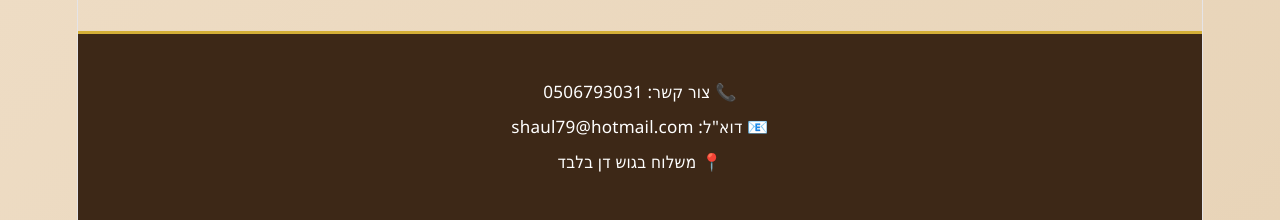
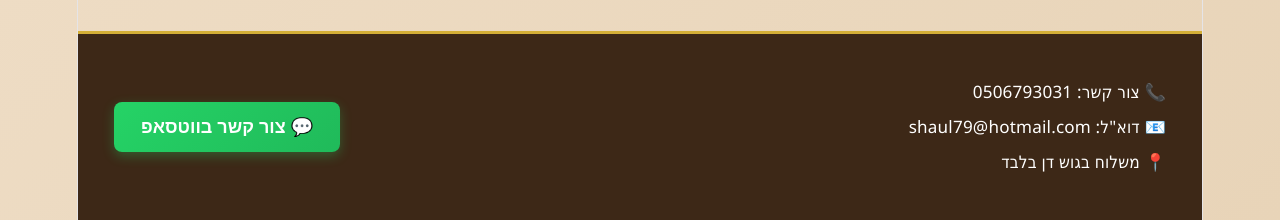
Before and after one commit to shauls78-code/dessert-shop, a React (Vite) app: page / in a window 1280 px wide. Shown: the part 1885-2105 px from the top of the page. Built offline with nearby package versions, Linux system fonts and the light colour scheme.

Commit message:
Add WhatsApp contact button to footer

```diff
--- a/src/App.css
+++ b/src/App.css
@@ -534,18 +534,61 @@
   background: var(--primary-dark);
   color: var(--text-light);
   padding: 2rem;
-  text-align: center;
   border-top: 3px solid var(--accent-gold);
   margin-top: auto;
 }
 
-.footer p {
+.footer-content {
+  max-width: 1200px;
+  margin: 0 auto;
+  display: flex;
+  justify-content: space-between;
+  align-items: center;
+  gap: 2rem;
+  flex-wrap: wrap;
+}
+
+.footer-info {
+  flex: 1;
+  text-align: right;
+}
+
+.footer-info p {
   margin: 0.5rem 0;
   font-size: 0.95rem;
 }
 
+.footer-whatsapp-btn {
+  background: linear-gradient(135deg, #25d366 0%, #20ba5a 100%);
+  color: white;
+  border: none;
+  padding: 0.8rem 1.5rem;
+  border-radius: 8px;
+  font-size: 1rem;
+  font-weight: bold;
+  cursor: pointer;
+  transition: all 0.3s ease;
+  box-shadow: 0 4px 12px rgba(37, 211, 102, 0.3);
+  white-space: nowrap;
+}
+
+.footer-whatsapp-btn:hover {
+  background: linear-gradient(135deg, #20ba5a 0%, #1da851 100%);
+  transform: translateY(-2px);
+  box-shadow: 0 6px 16px rgba(37, 211, 102, 0.4);
+}
+
 /* Responsive Design */
 @media (max-width: 768px) {
+  .footer-content {
+    flex-direction: column;
+    text-align: center;
+  }
+
+  .footer-info {
+    text-align: center;
+  }
+
   .header-content {
     flex-direction: column;
     text-align: center;
--- a/src/App.tsx
+++ b/src/App.tsx
@@ -294,9 +294,19 @@
       )}
 
       <footer className="footer">
-        <p>📞 צור קשר: 0506793031</p>
-        <p>📧 דוא"ל: shaul79@hotmail.com</p>
-        <p>📍 משלוח בגוש דן בלבד</p>
+        <div className="footer-content">
+          <div className="footer-info">
+            <p>📞 צור קשר: 0506793031</p>
+            <p>📧 דוא"ל: shaul79@hotmail.com</p>
+            <p>📍 משלוח בגוש דן בלבד</p>
+          </div>
+          <button
+            className="footer-whatsapp-btn"
+            onClick={() => window.open(WHATSAPP_LINK, '_blank')}
+          >
+            💬 צור קשר בווטסאפ
+          </button>
+        </div>
       </footer>
     </div>
   );
```
